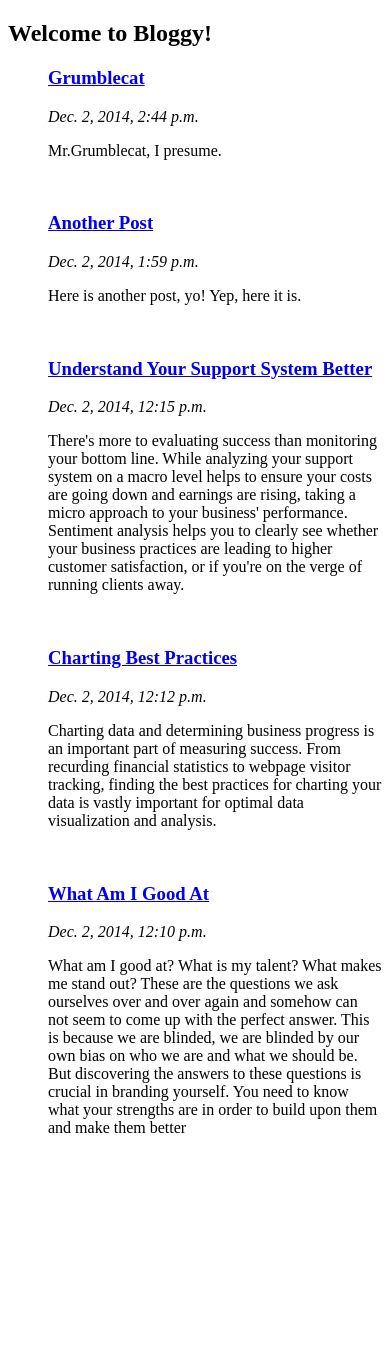
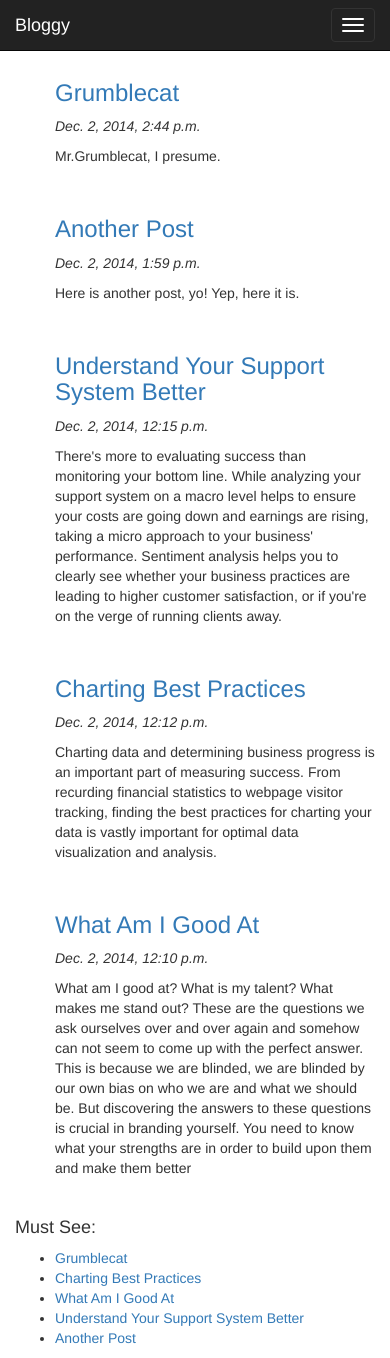
Before and after one commit to alacritythief/python-hardway, a Django app: page /blog/ in a window 390 px wide. Before the commit the page ends 1133 px from the top, so only its background shows below. Run offline with Django 3.2, Linux system fonts and the light colour scheme; data comes from the database, SQL or seed files in the repository; both versions use the stored data as it was after the commit; some libraries are stand-ins or nearby versions.

Commit message:
refactor and pretty-fy all the posts

```diff
--- a/real-python/django-bloggy/bloggy_project/blog/views.py
+++ b/real-python/django-bloggy/bloggy_project/blog/views.py
@@ -7,15 +7,26 @@ from django.shortcuts import get_object_or_404
 
 def index(request):
     latest_posts = Post.objects.all().order_by('-created_at')
+    popular_posts = Post.objects.order_by('-views')[:5]
     t = loader.get_template('blog/index.html')
-    context_dict = {'latest_posts': latest_posts, }
+    context_dict = {
+        'latest_posts': latest_posts, 'popular_posts': popular_posts,
+    }
     for post in latest_posts:
-        post.url = post.title.replace(' ', '_')
+        post.url = encode_url(post.title)
+    for popular_post in popular_posts:
+        popular_post.url = encode_url(popular_post.title)
     c = Context(context_dict)
     return HttpResponse(t.render(c))
 
 def post(request, slug):
     single_post = get_object_or_404(Post, title=slug.replace('_', ' '))
+    single_post.views += 1
+    single_post.save()
     t = loader.get_template('blog/post.html')
     c = Context({'single_post': single_post, })
     return HttpResponse(t.render(c))
+
+# helper function
+def encode_url(url):
+    return url.replace(' ', '_')
--- a/real-python/django-bloggy/bloggy_project/bloggy_project/settings.py
+++ b/real-python/django-bloggy/bloggy_project/bloggy_project/settings.py
@@ -14,6 +14,10 @@ BASE_DIR = os.path.dirname(os.path.dirname(__file__))
 SETTINGS_DIR = os.path.dirname(__file__)
 PROJECT_PATH = os.path.join(SETTINGS_DIR, os.pardir)
 PROJECT_ROOT = os.path.abspath(PROJECT_PATH)
+MEDIA_ROOT = os.path.join(PROJECT_ROOT, 'media')
+MEDIA_URL = '/media/'
+STATIC_ROOT = os.path.join(PROJECT_ROOT, 'static')
+STATIC_URL = '/static/'
 
 TEMPLATE_DIRS = (
     os.path.join(PROJECT_ROOT, 'templates'),
--- a/real-python/django-bloggy/bloggy_project/bloggy_project/urls.py
+++ b/real-python/django-bloggy/bloggy_project/bloggy_project/urls.py
@@ -1,5 +1,6 @@
 from django.conf.urls import patterns, include, url
 from django.contrib import admin
+from .settings import MEDIA_ROOT
 
 urlpatterns = patterns('',
     # Examples:
@@ -8,4 +9,5 @@ urlpatterns = patterns('',
 
     url(r'^admin/', include(admin.site.urls)),
     url(r'^blog/', include('blog.urls')),
+    url(r'^media/(?P<path>.*)$', 'django.views.static.serve', {'document_root': MEDIA_ROOT}),
 )
--- /dev/null
+++ b/real-python/django-bloggy/bloggy_project/templates/base.html
@@ -0,0 +1,65 @@
+<!DOCTYPE html>
+<html lang="en">
+<head>
+  <meta charset="utf-8">
+  <title>Bloggy: a blog app</title>
+  <meta name="viewport" content="width=device-width, initial-scale=1.0">
+  <meta name="description" content="">
+  <meta name="author" content="">
+
+  <!-- Le styles -->
+  <link href="http://maxcdn.bootstrapcdn.com/bootswatch/3.2.0/yeti/bootstrap.min.css" rel="stylesheet">
+  <style>
+  body {
+    padding-top: 60px; /* 60px to make the container go all the way to the bottom of the topbar */
+  }
+  </style>
+  <script src="http://code.jquery.com/jquery-1.11.0.min.js" type="text/javascript"></script>
+  {% block extrahead %}
+  {% endblock %}
+  <script type="text/javascript">
+  $(function(){
+    {% block jquery %}
+    {% endblock %}
+  });
+  </script>
+</head>
+
+<body>
+
+  <div class="navbar navbar-inverse navbar-fixed-top" role="navigation">
+    <div class="container">
+      <div class="navbar-header">
+        <button type="button" class="navbar-toggle" data-toggle="collapse" data-target=".navbar-collapse">
+          <span class="sr-only">Toggle navigation</span>
+          <span class="icon-bar"></span>
+          <span class="icon-bar"></span>
+          <span class="icon-bar"></span>
+        </button>
+        <a class="navbar-brand" href="/blog">Bloggy</a>
+      </div>
+      <div class="collapse navbar-collapse">
+        <ul class="nav navbar-nav">
+          <li><a href="#">Add Post</a></li>
+        </ul>
+      </div><!--/.nav-collapse -->
+    </div>
+  </div>
+
+  <div id="messages">
+    {% if messages %}
+    {% for message in messages %}
+    <div class="alert alert-{{message.tags}}">
+      <a class="close" data-dismiss="alert">×</a>
+      {{message}}
+    </div>
+    {% endfor %}
+    {% endif %}
+  </div>
+
+  <div class="container">
+    {% block content %}
+    {% endblock %}
+  </div> <!-- /container -->
+</body>
+</html>
--- a/real-python/django-bloggy/bloggy_project/templates/blog/index.html
+++ b/real-python/django-bloggy/bloggy_project/templates/blog/index.html
@@ -1,23 +1,25 @@
-<!DOCTYPE html>
-<html>
-  <head>
-    <title>Bloggy: a blog app</title>
-  </head>
-  <body>
-    <h2>Welcome to Bloggy!</h2>
+{% extends 'base.html' %}
+
+{% block content %}
+<div class="row">
+  <div class="col-md-8">
     {% if latest_posts %}
     <ul>
       {% for post in latest_posts %}
       <h3><a href="/blog/{{ post.url }}">{{ post.title }}</a></h3>
-      <p>
-        <em>{{ post.created_at }}</em>
-      </p>
-      <p>
-        {{ post.content }}
-      </p>
+      <p><em>{{ post.created_at }}</em></p>
+      <p>{{ post.content }}</p>
       <br>
       {% endfor %}
     </ul>
     {% endif %}
-  </body>
-</html>
+  </div>
+  <div class="col-md-4">
+    <h4>Must See:</h4>
+    <ul>
+      {% for popular_post in popular_posts %}
+      <li><a href="/blog/{{ popular_post.url }}">{{ popular_post.title }}</a></li>
+      {% endfor %}
+    </ul>
+  </div>
+{% endblock %}
```
Also changed, not shown: real-python/django-bloggy/bloggy_project/templates/blog/post.html (+18 -22 lines), real-python/django-bloggy/bloggy_project/bloggy.db, real-python/django-bloggy/bloggy_project/media/images/grumble.jpg (added).
